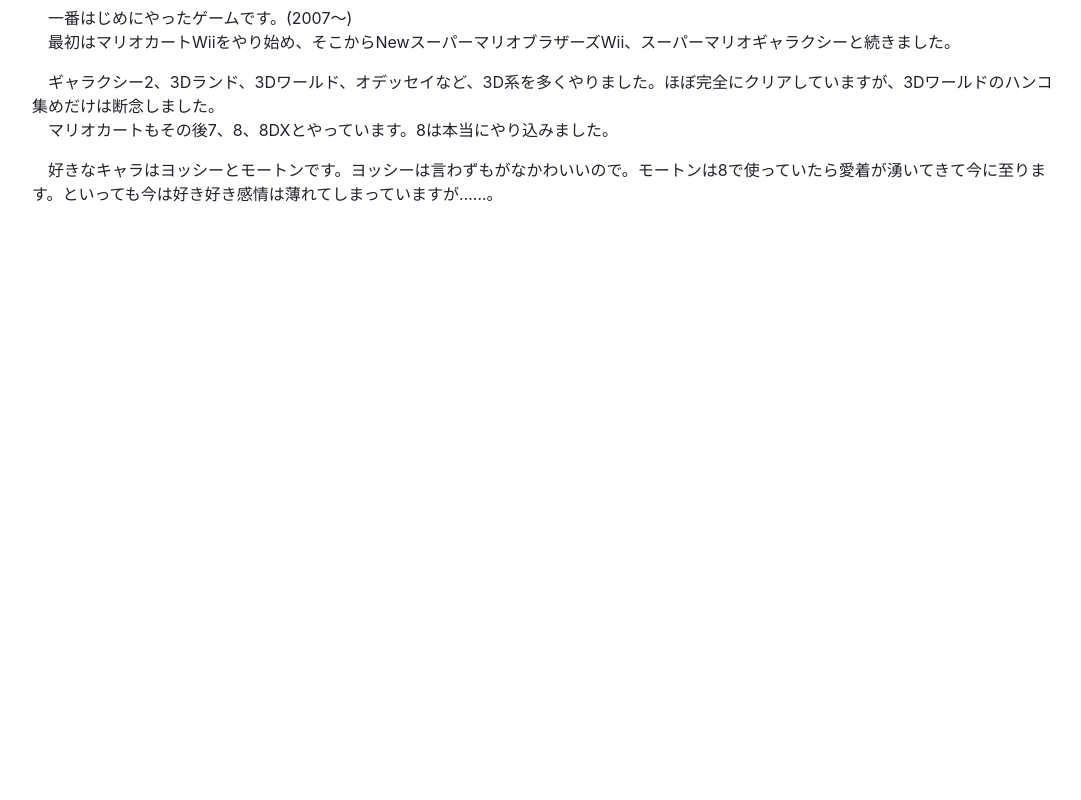
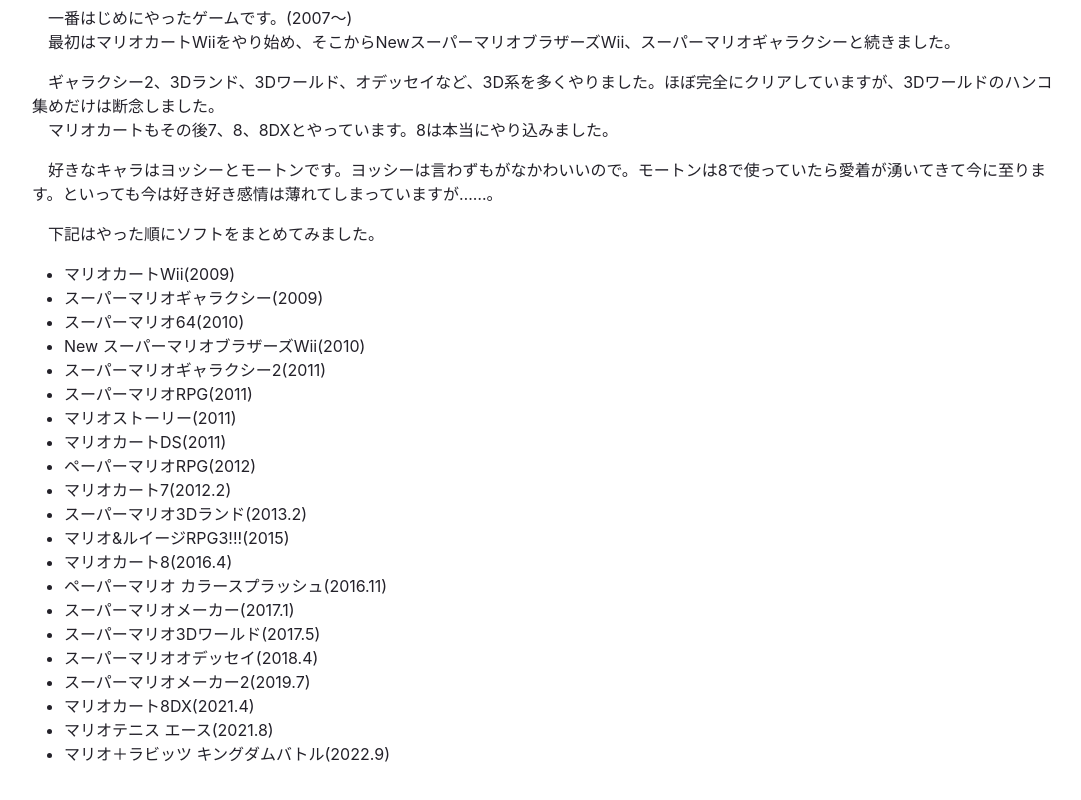
Before and after one commit to yuton502/grizzly-storage, a Gatsby site: page /info in a window 1280 px wide. Shown: the part 532-1332 px from the top of the page, without its empty margins (96-1177 px from the left). Before the commit the page ends 800 px from the top, so only its background shows below. Built offline with nearby package versions, Linux system fonts and the light colour scheme; Gatsby itself is replaced by a stand-in of ours.

Commit message:
情報の追加

```diff
--- a/src/pages/info.tsx
+++ b/src/pages/info.tsx
@@ -38,7 +38,31 @@
               <p>　最初はマリオカートWiiをやり始め、そこからNewスーパーマリオブラザーズWii、スーパーマリオギャラクシーと続きました。</p>
               <p style={noBreak}>　ギャラクシー2、3Dランド、3Dワールド、オデッセイなど、3D系を多くやりました。ほぼ完全にクリアしていますが、3Dワールドのハンコ集めだけは断念しました。</p>
               <p>　マリオカートもその後7、8、8DXとやっています。8は本当にやり込みました。</p>
-              <p style={noBreak}>　好きなキャラはヨッシーとモートンです。ヨッシーは言わずもがなかわいいので。モートンは8で使っていたら愛着が湧いてきて今に至ります。といっても今は好き好き感情は薄れてしまっていますが……。</p>
+              <p>　好きなキャラはヨッシーとモートンです。ヨッシーは言わずもがなかわいいので。モートンは8で使っていたら愛着が湧いてきて今に至ります。といっても今は好き好き感情は薄れてしまっていますが……。</p>
+              <p>　下記はやった順にソフトをまとめてみました。</p>
+              <ul>
+                <li>マリオカートWii(2009)</li>
+                <li>スーパーマリオギャラクシー(2009)</li>
+                <li>スーパーマリオ64(2010)</li>
+                <li>New スーパーマリオブラザーズWii(2010)</li>
+                <li>スーパーマリオギャラクシー2(2011)</li>
+                <li>スーパーマリオRPG(2011)</li>
+                <li>マリオストーリー(2011)</li>
+                <li>マリオカートDS(2011)</li>
+                <li>ペーパーマリオRPG(2012)</li>
+                <li>マリオカート7(2012.2)</li>
+                <li>スーパーマリオ3Dランド(2013.2)</li>
+                <li>マリオ&ルイージRPG3!!!(2015)</li>
+                <li>マリオカート8(2016.4)</li>
+                <li>ペーパーマリオ カラースプラッシュ(2016.11)</li>
+                <li>スーパーマリオメーカー(2017.1)</li>
+                <li>スーパーマリオ3Dワールド(2017.5)</li>
+                <li>スーパーマリオオデッセイ(2018.4)</li>
+                <li>スーパーマリオメーカー2(2019.7)</li>
+                <li>マリオカート8DX(2021.4)</li>
+                <li>マリオテニス エース(2021.8)</li>
+                <li>マリオ＋ラビッツ キングダムバトル(2022.9)</li>
+              </ul>
             </Tab>
             <Tab eventKey="splatoon" title={
               <>Splatoon <Badge bg="warning">Hot</Badge></>
```
Also changed, not shown: src/pages/index.tsx (+11 -1 lines).
